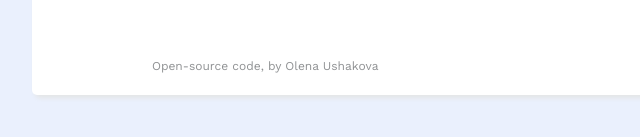
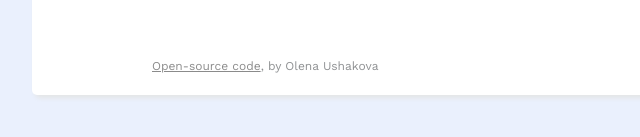
Before and after one commit to LenaUshakova/SheCodes-WeatherApp, a plain HTML site: page index.html in a window 1280 px wide. Shown: the part 445-582 px from the top of the page, 208-848 px from the left. Drawn offline with nearby package versions, Linux system fonts and the light colour scheme; no server answers.

Commit message:
Added footer link

```diff
--- a/index.html
+++ b/index.html
@@ -137,7 +137,13 @@
           </div>
         </div>
       </div>
-      <div class="footer">Open-source code, by Olena Ushakova</div>
+      <div class="footer">
+        <a
+          class="footer-link"
+          href="https://github.com/LenaUshakova/SheCodes-WeatherApp"
+          >Open-source code</a
+        >, by Olena Ushakova
+      </div>
       <script src="src/index.js"></script>
     </div>
   </body>
--- a/src/styles.css
+++ b/src/styles.css
@@ -180,6 +180,10 @@ body {
   margin-bottom: 10px;
   margin-left: 70px;
 }
+.footer-link {
+  color: black;
+  opacity: 90%;
+}
 
 @media (max-width: 767px) {
   .city-time {
```
